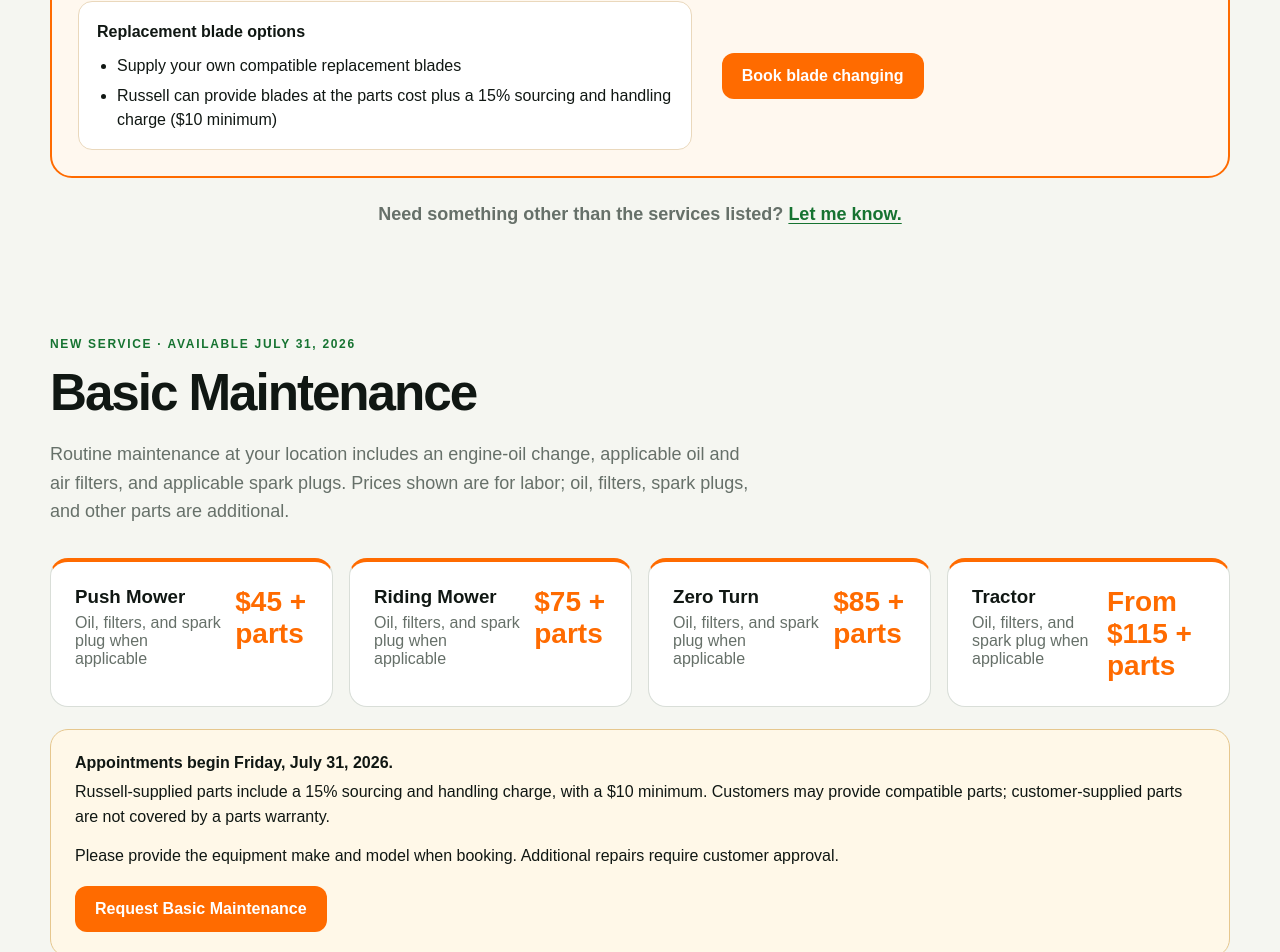
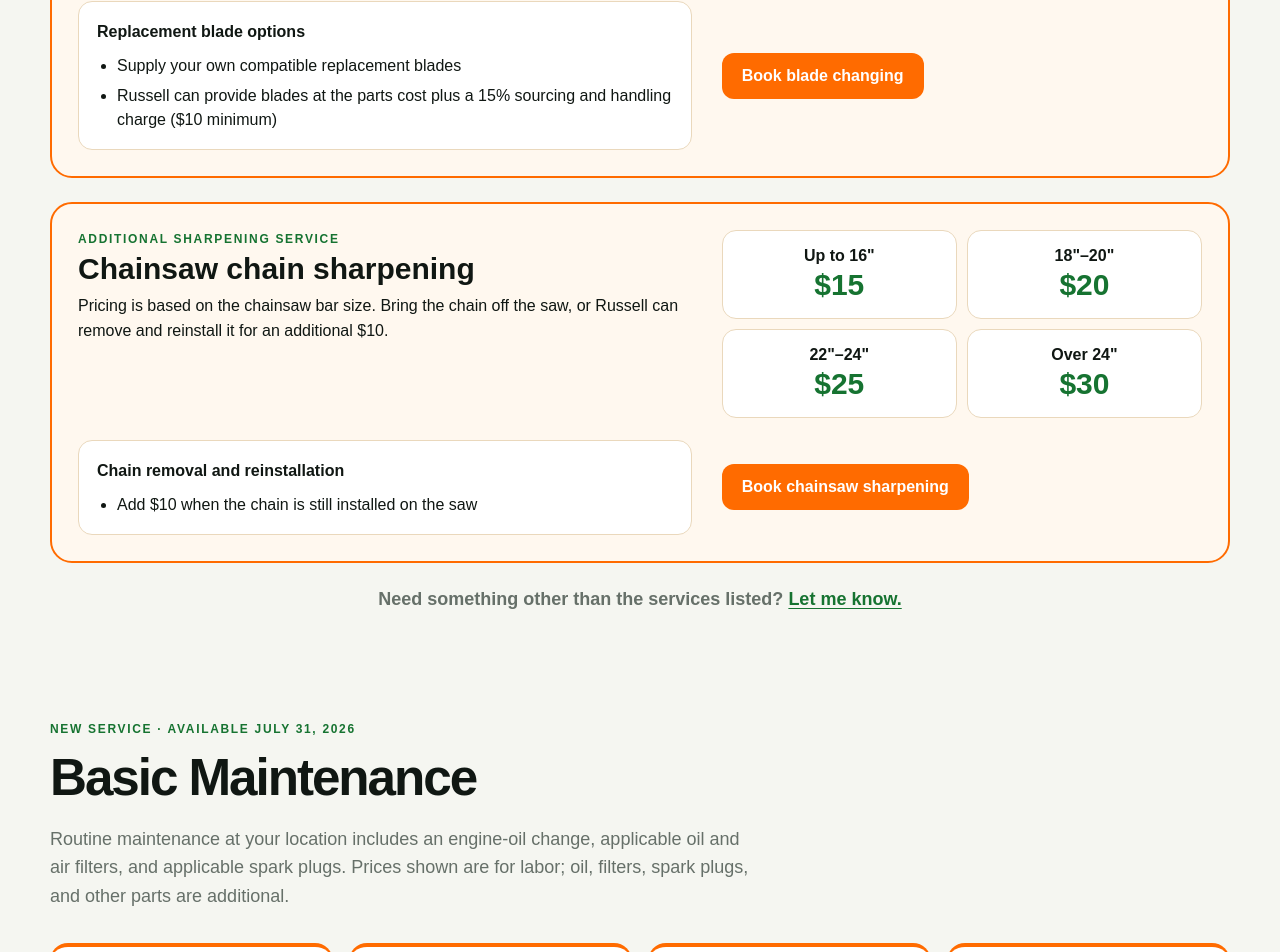
Before and after one commit to rp8tv66s69-bot/russells-mobile-blade-sharpening-live, a Next.js app: page / in a window 1280 px wide. Shown: the part 1453-2405 px from the top of the page. Built offline with nearby package versions, Linux system fonts and the light colour scheme; no server answers; the database is empty.

Commit message:
Show chainsaw service pricing

```diff
--- a/app/page.tsx
+++ b/app/page.tsx
@@ -74,6 +74,24 @@ export default function HomePage() {
           </div>
           <Link className="button orange" href="/book">Book blade changing</Link>
         </article>
+        <article className="blade-change-callout">
+          <div className="blade-change-heading">
+            <p className="eyebrow">Additional sharpening service</p>
+            <h3>Chainsaw chain sharpening</h3>
+            <p>Pricing is based on the chainsaw bar size. Bring the chain off the saw, or Russell can remove and reinstall it for an additional $10.</p>
+          </div>
+          <div className="blade-change-rates" aria-label="Chainsaw chain sharpening prices">
+            <div><span>Up to 16&quot;</span><strong>$15</strong></div>
+            <div><span>18&quot;–20&quot;</span><strong>$20</strong></div>
+            <div><span>22&quot;–24&quot;</span><strong>$25</strong></div>
+            <div><span>Over 24&quot;</span><strong>$30</strong></div>
+          </div>
+          <div className="blade-change-details">
+            <p><strong>Chain removal and reinstallation</strong></p>
+            <ul><li>Add $10 when the chain is still installed on the saw</li></ul>
+          </div>
+          <Link className="button orange" href="/book">Book chainsaw sharpening</Link>
+        </article>
         <p className="custom-service-caption home-custom-service-caption">
           Need something other than the services listed?{" "}
           <a href="sms:+19852951163">Let me know.</a>
```
